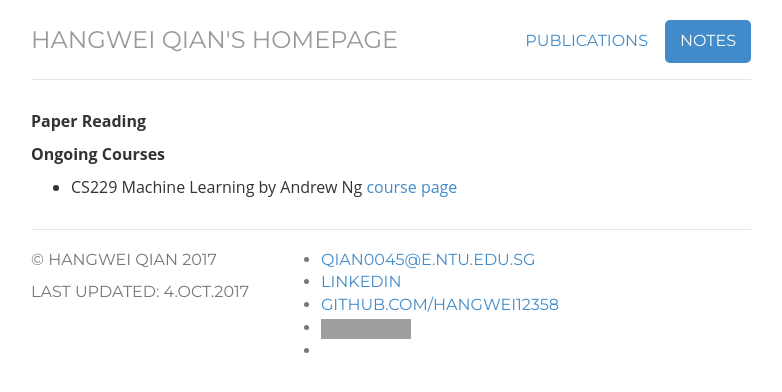
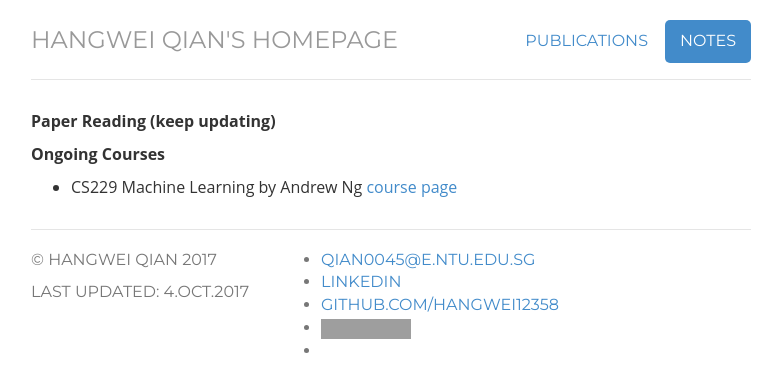
Before and after one commit to Hangwei12358/Hangwei12358.github.io, a Jekyll site: the page built from notes/index.html, in a window 1280 px wide. Shown: the top 392 px of the page, without its empty margins (249-1031 px from the left). Built offline with Jekyll 4.4.1, drawn with Linux system fonts in a browser that asks for light colours; grey boxes are pictures that could not be loaded.

Commit message:
Update index.html

```diff
--- a/notes/index.html
+++ b/notes/index.html
@@ -6,7 +6,7 @@ notes: active
 
 <div class="notes">
 {% include post-list.html %}
-<p><dt>Paper Reading</dt></p>
+<p><dt>Paper Reading (keep updating)</dt></p>
 <ul>
    <!-- <li> Kernel Methods Basics <a href= "kernel_basics.pdf" target="_blank">notes</a></li> -->
     <!-- <a href="test.pdf" class="btn btn-default pull-right" title="Download CV as PDF">Download CV</a> -->
```
